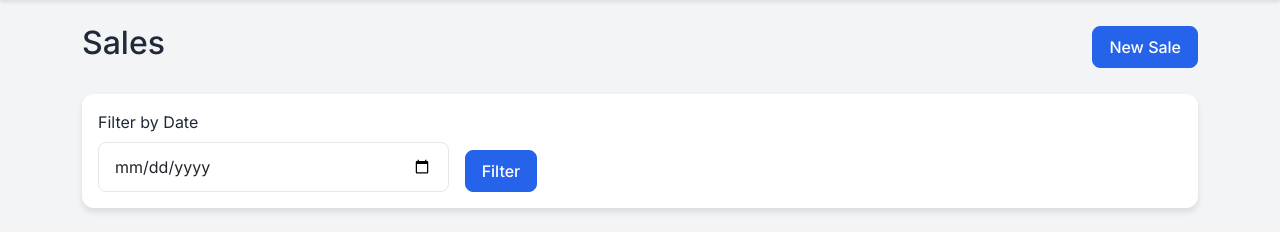
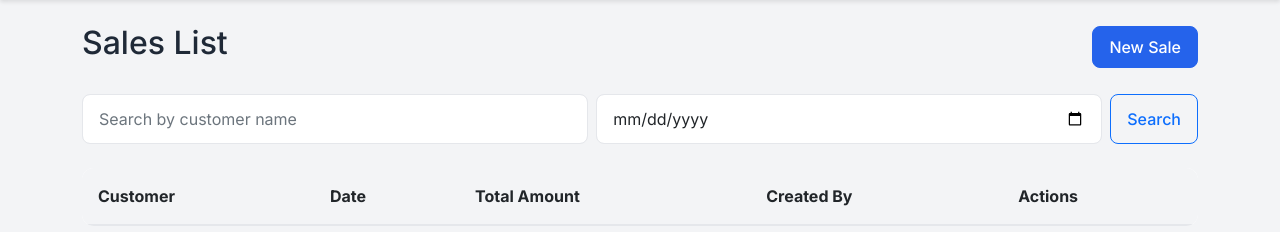
Before and after one commit to charviiii03/tracksales, a Flask app: page /sales in a window 1280 px wide. Shown: the part 62-294 px from the top of the page. Run offline with Flask 3, Linux system fonts and the light colour scheme; a user stored in the database is signed in; data comes from the database, SQL or seed files in the repository; data that the repository does not hold is empty.

Commit message:
initial commit

```diff
--- a/routes/customers.py
+++ b/routes/customers.py
@@ -58,7 +58,7 @@ def edit_customer(id):
 @login_required
 def delete_customer(id):
     if current_user.role != 'admin':
-        flash('Only administrators can delete customers.', 'danger')
+        flash('Only administrator can delete customers.', 'danger')
         return redirect(url_for('customers.list_customers'))
 
     with get_db_cursor() as cursor:
--- a/routes/sales.py
+++ b/routes/sales.py
@@ -9,6 +9,7 @@ sales = Blueprint('sales', __name__)
 @login_required
 def list_sales():
     sale_date = request.args.get('sale_date')
+    search = request.args.get('search', '')
 
     with get_db_cursor() as cursor:
         if sale_date:
@@ -17,19 +18,20 @@ def list_sales():
                 FROM sales s
                 JOIN customers c ON s.customer_id = c.id
                 JOIN users u ON s.user_id = u.id
-                WHERE DATE(s.sale_date) = %s
+                WHERE DATE(s.sale_date) = %s AND c.name LIKE %s
                 ORDER BY s.sale_date DESC
-            """, (sale_date,))
+            """, (sale_date, f'%{search}%'))
         else:
             cursor.execute("""
                 SELECT s.id, c.name as customer_name, s.sale_date, s.total_amount, u.username as created_by
                 FROM sales s
                 JOIN customers c ON s.customer_id = c.id
                 JOIN users u ON s.user_id = u.id
+                WHERE c.name LIKE %s
                 ORDER BY s.sale_date DESC
-            """)
+            """, (f'%{search}%',))
         sales = cursor.fetchall()
-    return render_template('sales/list.html', sales=sales)
+    return render_template('sales/list.html', sales=sales, search=search)
 
 @sales.route('/sales/create', methods=['GET', 'POST'])
 @login_required
@@ -129,8 +131,8 @@ def view_sale(id):
 @sales.route('/sales/<int:id>/delete', methods=['POST'])
 @login_required
 def delete_sale(id):
-    if current_user.username != 'pravit':
-        flash('Only user pravit can delete sales.', 'danger')
+    if current_user.role!= 'admin':
+        flash('Only user administer can delete sales.', 'danger')
         return redirect(url_for('sales.list_sales'))
 
     with get_db_cursor() as cursor:
@@ -147,7 +149,7 @@ def delete_sale(id):
                             (item['quantity'], item['product_id']))
 
             # Delete sale items and sale
-            cursor.execute('DELETE FROM sale_items WHERE sale_id = %s', (id,))
+            cursor.execute('DELETE FROM sales_items WHERE sale_id = %s', (id,))
             cursor.execute('DELETE FROM sales WHERE id = %s', (id,))
 
             cursor.execute('COMMIT')
--- a/sample_data.sql
+++ b/sample_data.sql
@@ -27,12 +27,12 @@ INSERT INTO sales (customer_id, user_id, total_amount, sale_date) VALUES
 
 -- Insert sample sales items
 INSERT INTO sales_items (sale_id, product_id, quantity, price) VALUES
-(1, 1, 1, 1299.99),
-(1, 4, 2, 149.99),
+(2, 1, 1, 1299.99),
+(2, 4, 2, 149.99),
 (2, 2, 1, 799.99),
 (2, 7, 2, 19.99),
-(3, 1, 1, 1299.99),
-(3, 8, 1, 59.99),
-(4, 4, 2, 149.99),
+(5, 1, 1, 1299.99),
+(5, 8, 1, 59.99),
+(5, 4, 2, 149.99),
 (5, 5, 2, 249.99),
-(5, 6, 1, 49.99);
+(6, 6, 1, 49.99);
--- a/schema.sql
+++ b/schema.sql
@@ -51,6 +51,6 @@ CREATE TABLE sales_items (
     FOREIGN KEY (product_id) REFERENCES products(id)
 );
 
--- Insert a default admin user (password: admin123)
+-- Insert a default admin user (password: pravit)
 INSERT INTO users (username, password_hash, role)
-VALUES ('admin', '$5$rounds=535000$CyEQBZMZ8PtZ4Ypg$AZVhf4B8M0YVtxbVYBWFRVTBg1PCYELJJXqLEMhkID4', 'admin');
+VALUES ('admin', ' $5$rounds=535000$2.G7A8Bafh5fPD./$vUA9XB6kO0O2VYpkHBbFteGk4MDndThwiV3nsIQ4567 ', 'admin');
--- /dev/null
+++ b/static/css/required-fields.css
@@ -0,0 +1,5 @@
+.required-field::after {
+    content: " *";
+    color: red;
+    font-weight: bold;
+}
--- a/templates/base.html
+++ b/templates/base.html
@@ -8,6 +8,7 @@
     <link href="https://cdnjs.cloudflare.com/ajax/libs/font-awesome/6.0.0/css/all.min.css" rel="stylesheet">
     <link href="https://fonts.googleapis.com/css2?family=Inter:wght@400;500;600;700&display=swap" rel="stylesheet">
     <link href="{{ url_for('static', filename='css/style.css') }}" rel="stylesheet">
+    <link href="{{ url_for('static', filename='css/required-fields.css') }}" rel="stylesheet">
 </head>
 <body>
     <nav class="navbar navbar-expand-lg navbar-dark">
--- a/templates/sales/list.html
+++ b/templates/sales/list.html
@@ -3,34 +3,19 @@
 {% block content %}
 <div class="container mt-4">
     <div class="d-flex justify-content-between align-items-center mb-4">
-        <h2>Sales</h2>
+        <h2>Sales List</h2>
         <a href="{{ url_for('sales.create_sale') }}" class="btn btn-primary">New Sale</a>
     </div>
 
-    <div class="card mb-4">
-        <div class="card-body">
-            <form method="GET" class="row g-3 align-items-end">
-                <div class="col-md-4">
-                    <label for="sale_date" class="form-label">Filter by Date</label>
-                    <input type="date" class="form-control" id="sale_date" name="sale_date" value="{{ request.args.get('sale_date', '') }}">
-                </div>
-                <div class="col-md-2">
-                    <button type="submit" class="btn btn-primary">Filter</button>
-                    {% if request.args.get('sale_date') %}
-                        <a href="{{ url_for('sales.list_sales') }}" class="btn btn-secondary">Clear</a>
-                    {% endif %}
-                </div>
+    <div class="row mb-4">
+        <div class="col-md-12">
+            <form class="d-flex" method="GET">
+                <input type="text" name="search" class="form-control me-2" placeholder="Search by customer name" value="{{ search }}">
+                <input type="date" name="sale_date" class="form-control me-2" value="{{ request.args.get('sale_date', '') }}">
+                <button type="submit" class="btn btn-outline-primary">Search</button>
             </form>
         </div>
     </div>
-
-    {% with messages = get_flashed_messages(with_categories=true) %}
-        {% if messages %}
-            {% for category, message in messages %}
-                <div class="alert alert-{{ category }}">{{ message }}</div>
-            {% endfor %}
-        {% endif %}
-    {% endwith %}
 
     <div class="table-responsive">
         <table class="table table-striped">
```
Also changed, not shown: templates/customers/form.html (+4 -4 lines), templates/products/form.html (+4 -4 lines), templates/sales/form.html (+4 -4 lines), 2 other files.
